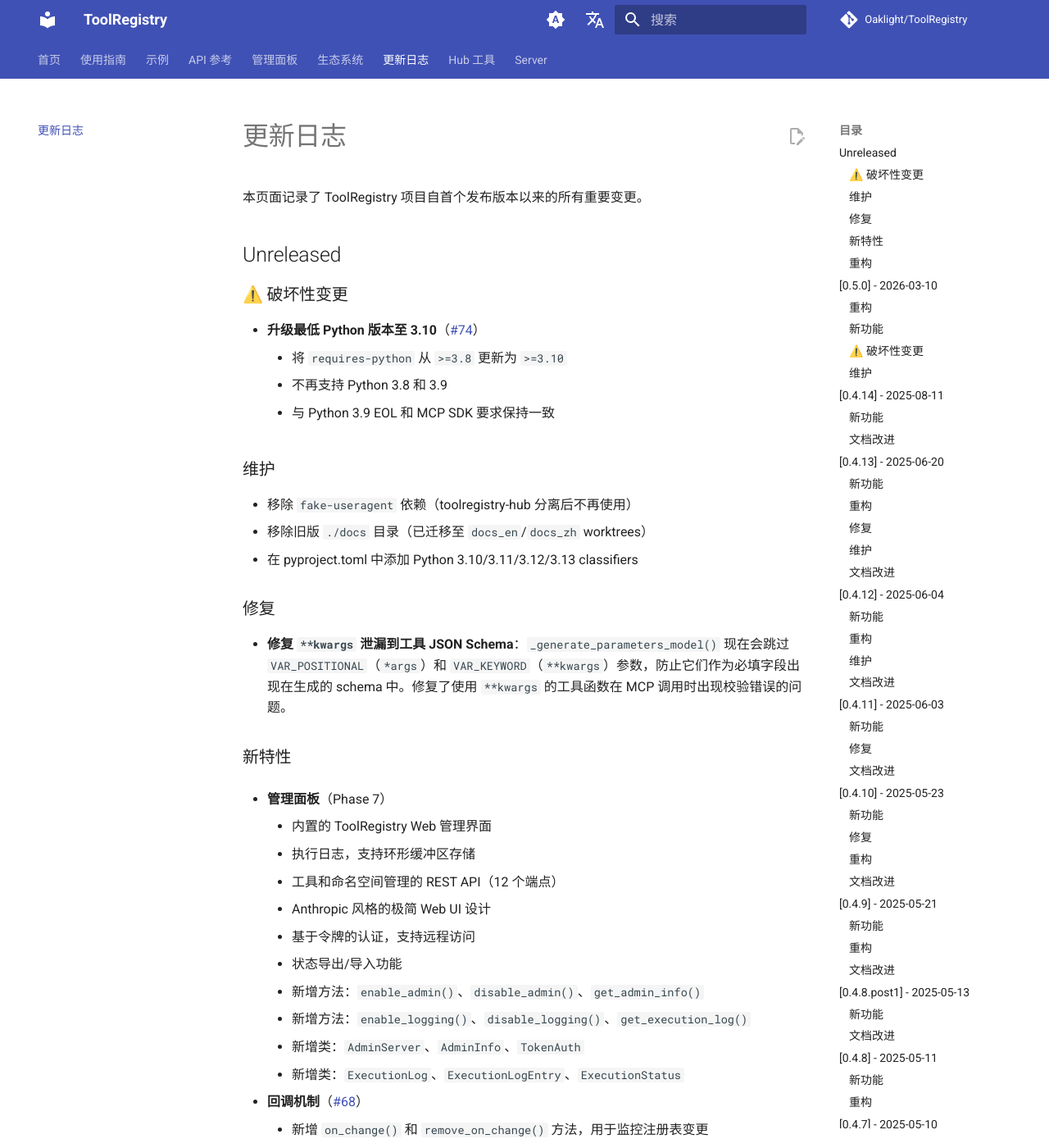
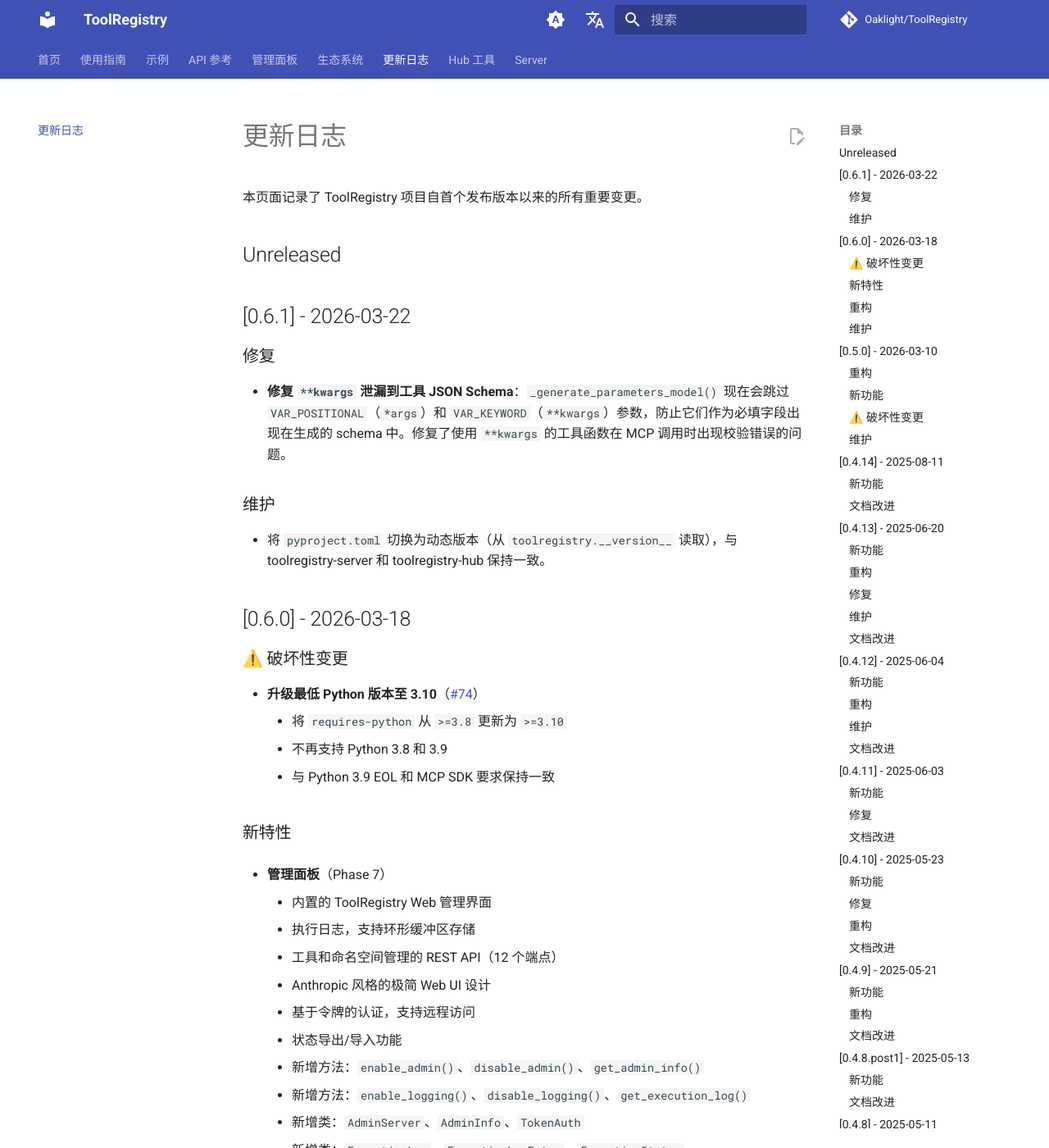
Before and after one commit to Oaklight/ToolRegistry, an MkDocs documentation site: the page built from docs/changelog.md, in a window 1280 px wide and 1400 px high. Shown: the whole window at 82% size. Built offline with MkDocs 1.6.1 and Material for MkDocs 9.7.7, drawn with Linux system fonts in a browser that asks for light colours; comment, search, counter and statistics services are not loaded; some of the changed text lies outside the part shown.

Commit message:
docs: add 0.6.0 and 0.6.1 changelog entries

```diff
--- a/docs/changelog.md
+++ b/docs/changelog.md
@@ -12,22 +12,24 @@
 
 ## Unreleased
 
+## [0.6.1] - 2026-03-22
+
+### 修复
+
+- **修复 `**kwargs` 泄漏到工具 JSON Schema**：`_generate_parameters_model()` 现在会跳过 `VAR_POSITIONAL`（`*args`）和 `VAR_KEYWORD`（`**kwargs`）参数，防止它们作为必填字段出现在生成的 schema 中。修复了使用 `**kwargs` 的工具函数在 MCP 调用时出现校验错误的问题。
+
+### 维护
+
+- 将 `pyproject.toml` 切换为动态版本（从 `toolregistry.__version__` 读取），与 toolregistry-server 和 toolregistry-hub 保持一致。
+
+## [0.6.0] - 2026-03-18
+
 ### ⚠️ 破坏性变更
 
 - **升级最低 Python 版本至 3.10**（[#74](../../issues/74)）
 	- 将 `requires-python` 从 `>=3.8` 更新为 `>=3.10`
 	- 不再支持 Python 3.8 和 3.9
 	- 与 Python 3.9 EOL 和 MCP SDK 要求保持一致
-
-### 维护
-
-- 移除 `fake-useragent` 依赖（toolregistry-hub 分离后不再使用）
-- 移除旧版 `./docs` 目录（已迁移至 `docs_en`/`docs_zh` worktrees）
-- 在 pyproject.toml 中添加 Python 3.10/3.11/3.12/3.13 classifiers
-
-### 修复
-
-- **修复 `**kwargs` 泄漏到工具 JSON Schema**：`_generate_parameters_model()` 现在会跳过 `VAR_POSITIONAL`（`*args`）和 `VAR_KEYWORD`（`**kwargs`）参数，防止它们作为必填字段出现在生成的 schema 中。修复了使用 `**kwargs` 的工具函数在 MCP 调用时出现校验错误的问题。
 
 ### 新特性
 
@@ -47,6 +49,9 @@
 	- 新增 `on_change()` 和 `remove_on_change()` 方法，用于监控注册表变更
 	- 支持工具注册、移除、启用/禁用事件的回调
 
+- **可观测性 API**
+	- 新增 `get_tools_status()` 方法，用于运行时检查工具状态
+
 ### 重构
 
 - **将 `dill` 替换为 `cloudpickle`**（[#76](../../issues/76)）
@@ -58,6 +63,12 @@
 	- 将 `Union[X, Y]` 替换为 `X | Y` 语法
 	- 将 `Optional[X]` 替换为 `X | None`
 	- 将 `List`、`Dict`、`Tuple` 替换为小写 `list`、`dict`、`tuple`
+
+### 维护
+
+- 移除 `fake-useragent` 依赖（toolregistry-hub 分离后不再使用）
+- 移除旧版 `./docs` 目录（已迁移至 `docs_en`/`docs_zh` worktrees）
+- 在 pyproject.toml 中添加 Python 3.10/3.11/3.12/3.13 classifiers
 
 ## [0.5.0] - 2026-03-10
 
```
